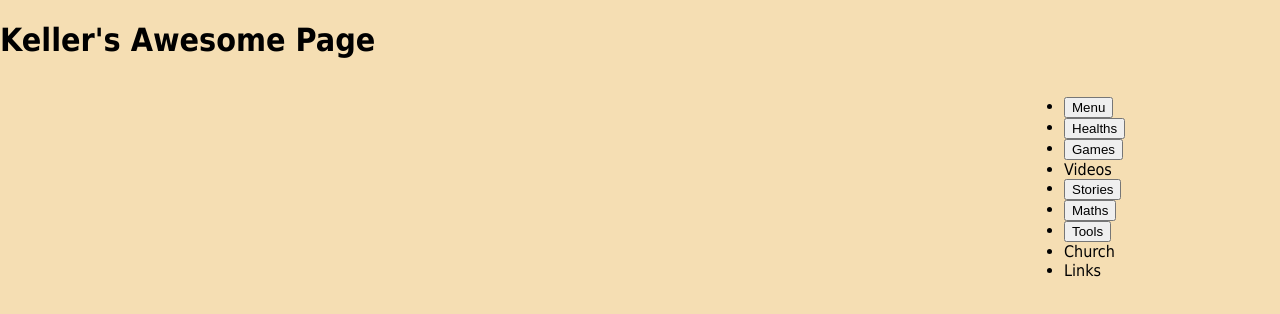
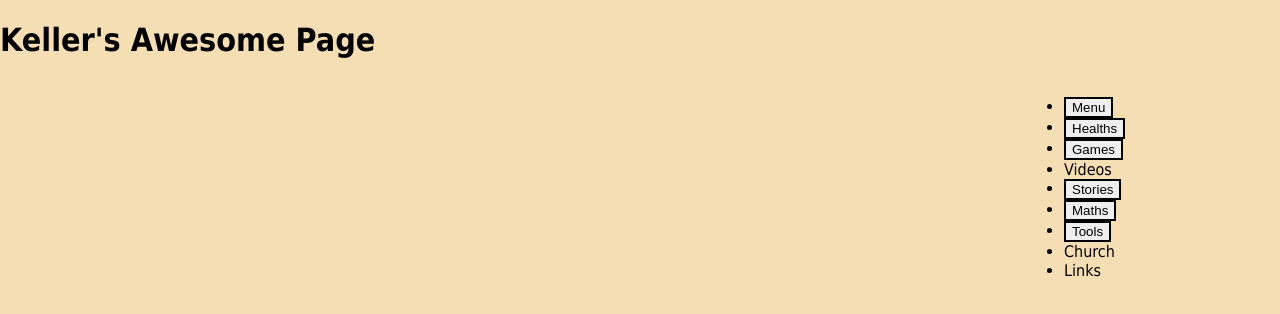
Before and after one commit to jigpuf/kellers, a React (Create React App) app: page / in a window 1280 px wide. Shown: the top 314 px of the page. Built offline with nearby package versions, Linux system fonts and the light colour scheme.

Commit message:
button outline

```diff
--- a/src/App.css
+++ b/src/App.css
@@ -7,3 +7,6 @@ aside {
   float:right;
   width: 20%;
 }
+button {
+  border: 2px solid black;
+}
```
